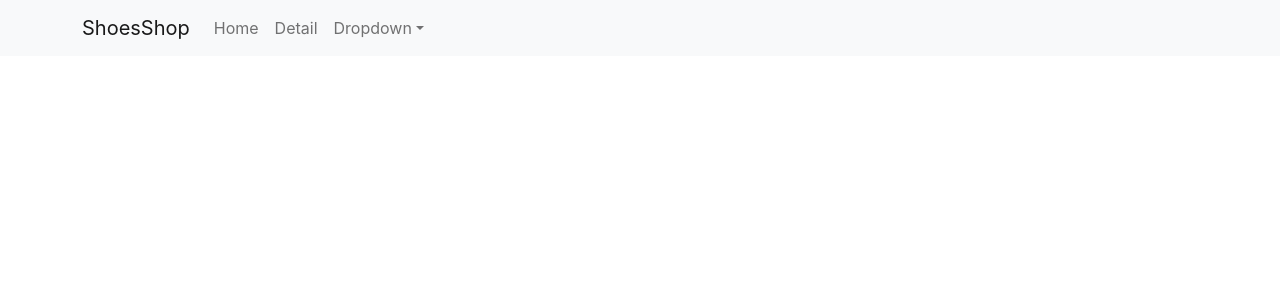
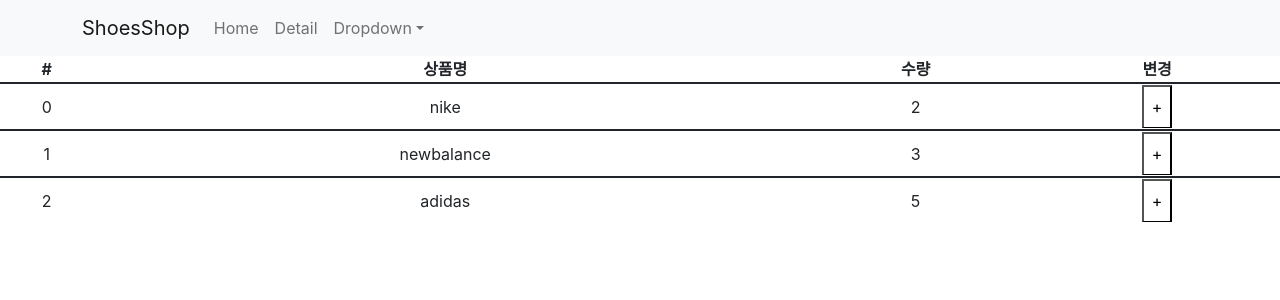
Before and after one commit to BoyoungYun/React_shop, a React (Create React App) app: page /cart in a window 1280 px wide. Shown: the top 300 px of the page. Built offline with nearby package versions, Linux system fonts and the light colour scheme.

Commit message:
cart component 생성

```diff
--- a/package.json
+++ b/package.json
@@ -12,9 +12,11 @@
     "react": "^17.0.2",
     "react-bootstrap": "^2.1.1",
     "react-dom": "^17.0.2",
+    "react-redux": "^7.2.6",
     "react-router-dom": "^6.2.1",
     "react-scripts": "5.0.0",
     "react-transition-group": "^4.4.2",
+    "redux": "^4.1.2",
     "styled-components": "^5.3.3",
     "web-vitals": "^2.1.0"
   },
--- a/src/App.js
+++ b/src/App.js
@@ -5,6 +5,7 @@
 import Data from './data';
 import { Navbar, Container, Nav, NavDropdown } from 'react-bootstrap';
 import Detail from "./Detail";
+import Cart from "./Cart";
 import { Link, Route, Routes } from 'react-router-dom';
 import axios from 'axios';
 
@@ -36,6 +37,7 @@
       <Routes>
         <Route exact path="/" element={<Main shoes={shoes} shoes변경={shoes변경}/>}></Route>
         <Route exact path="/detail/:id" element={<Detail shoes={shoes} stock={stock} stock변경={stock변경}/>}></Route>
+        <Route exact path="/cart" element={<Cart />}></Route>
       </Routes>
     </div>
   );
--- /dev/null
+++ b/src/Cart.js
@@ -0,0 +1,37 @@
+import React from 'react';
+import {Table} from 'react-bootstrap';
+import {connect} from 'react-redux';
+function Cart(props)
+{
+    return (
+    <div>
+        <Table responsive="sm">
+            <tr>
+                <th>#</th>
+                <th>상품명</th>
+                <th>수량</th>
+                <th>변경</th>
+            </tr>
+            {
+                props.state.map((s,index)=>{
+                    return (
+                    <tr key={index}>
+                        <td>{s.id}</td>
+                        <td>{s.name}</td>
+                        <td>{s.quan}</td>
+                        <td><button>+</button></td>
+                    </tr>
+                    )
+                })
+            }
+        </Table>
+    </div>
+    );
+}
+function shoeData(state)
+{
+    return {
+        state:state
+    }
+}
+export default connect(shoeData)(Cart);
--- a/src/index.js
+++ b/src/index.js
@@ -3,11 +3,16 @@
 import './index.css';
 import App from './App';
 import { BrowserRouter } from 'react-router-dom';
+import { Provider } from 'react-redux';
+import { createStore } from 'redux';
 
+let store = createStore(()=>{return [{id:0, name:"nike", quan:2},{id:1, name:"newbalance", quan:3,},{id:2, name:"adidas", quan:5}]});
 ReactDOM.render(
   <React.StrictMode>
     <BrowserRouter>
-      <App />
+      <Provider store={store}>
+        <App/>
+      </Provider>
     </BrowserRouter>
   </React.StrictMode>,
   document.getElementById('root')
```
Also changed, not shown: 1 other file (tests, documents, lock files or other folders).
